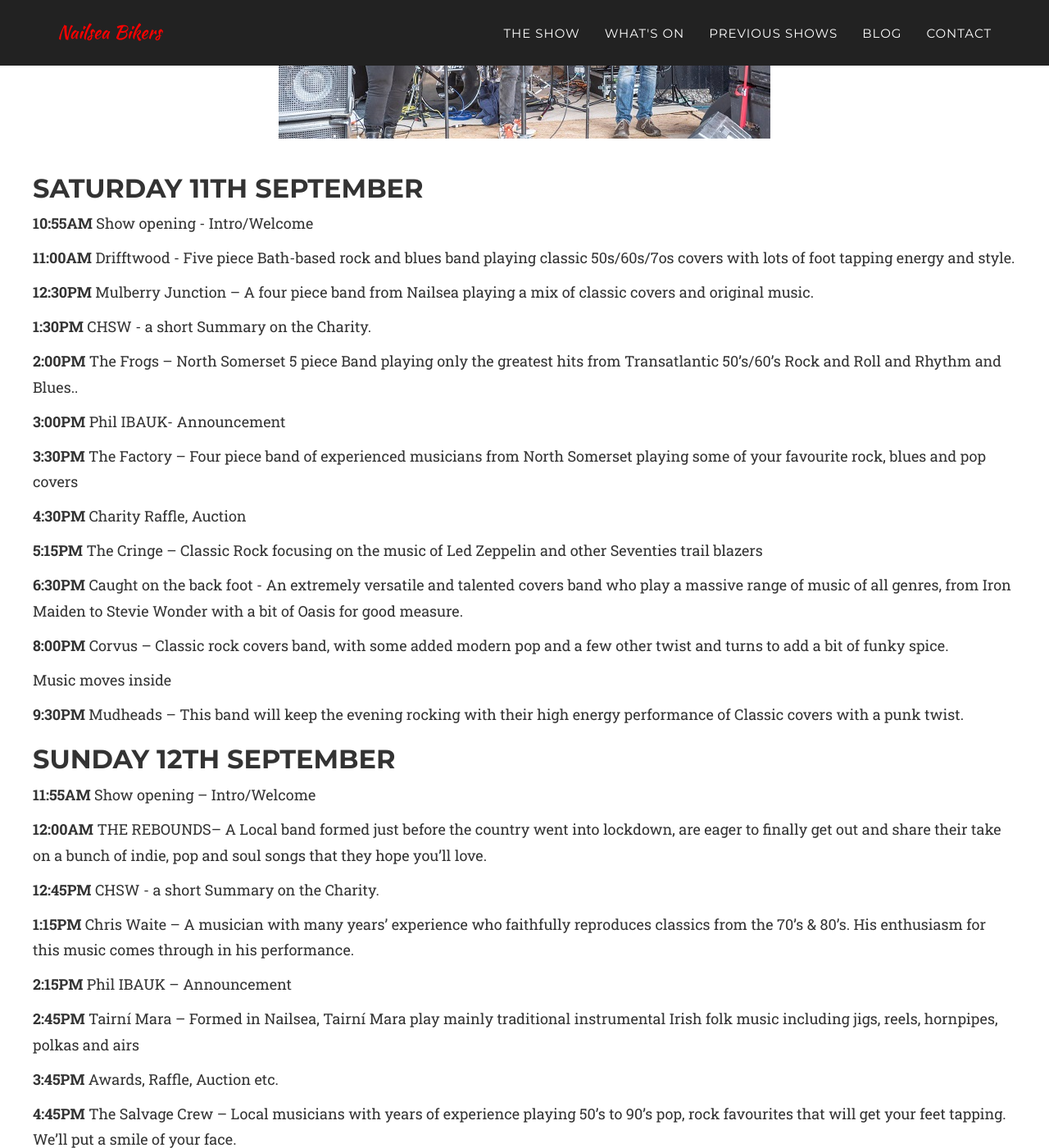
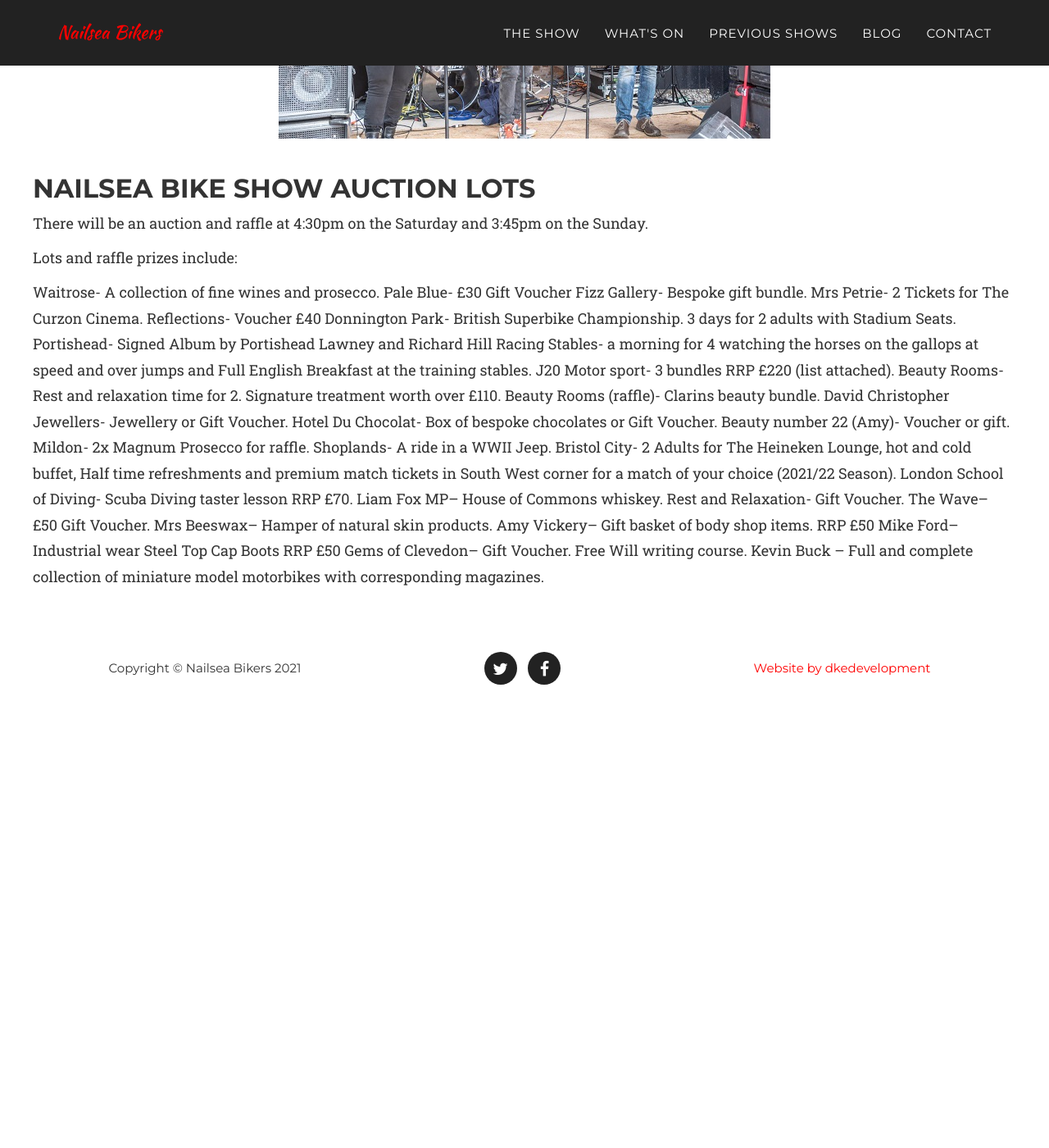
Before and after one commit to nailsea-bikers/nailsea-bikers.github.io, a Jekyll site: the page built from _posts/2021-08-30-auction-list-2021.markdown, in a window 1280 px wide and 1400 px high, scrolled down 601 px. Shown: the whole window at 82% size. Built offline with Jekyll 4.4.1, drawn with Linux system fonts in a browser that asks for light colours; some web fonts are replaced; after the commit the page ends 1461 px from its top, so only the background shows below that; some of the changed text lies outside the part shown.

Commit message:
Fix bad copy paste

```diff
--- a/_posts/2021-08-30-auction-list-2021.markdown
+++ b/_posts/2021-08-30-auction-list-2021.markdown
@@ -1,59 +1,45 @@
 ---
-title: 2021 Show Programme
+title: 2021 Auction List
 layout: blog
-date: 2021-03-11
+date: 2021-3-08
 img: band-600.jpg
 thumbnail: band-400.jpg
-alt: 2021 Show Programme
+alt: 2021 Auction List
 category: blog
-description: Full list of all the events and bands
+description: List of the Auction lots
 
 ---
 
-## Saturday 11th September
+## Nailsea Bike Show Auction Lots
 
-**10:55AM** Show opening - Intro/Welcome
+There will be an auction and raffle at 4:30pm on the Saturday and 3:45pm on the Sunday.
 
-**11:00AM** Drifftwood - Five piece Bath-based rock and blues band playing classic 50s/60s/7os covers with lots of foot tapping energy and style.
+Lots and raffle prizes include:
 
-**12:30PM** Mulberry Junction – A four piece band from Nailsea playing a mix of classic covers and original music.
-
-**1:30PM** CHSW - a short Summary on the Charity.
-
-**2:00PM** The Frogs – North Somerset 5 piece Band playing only the greatest hits from Transatlantic 50's/60's Rock and Roll and Rhythm and Blues..
-
-**3:00PM** Phil IBAUK- Announcement
-
-**3:30PM** The Factory – Four piece band of experienced musicians from North Somerset playing some of your favourite rock, blues and pop covers
-
-**4:30PM** Charity Raffle,  Auction
-
-**5:15PM** The Cringe – Classic Rock focusing on the music of Led Zeppelin and other Seventies trail blazers
-
-**6:30PM** Caught on the back foot - An extremely versatile and talented covers band who play a massive range of music of all genres, from Iron Maiden to Stevie Wonder with a bit of Oasis for good measure.
-
-**8:00PM** Corvus – Classic rock covers band, with some added modern pop and a few other twist and turns to add a bit of funky spice.
-
-Music moves inside
-
-**9:30PM** Mudheads – This band will keep the evening rocking with their high energy performance of Classic covers with a punk twist.
-
-## Sunday 12th September
-
-**11:55AM** Show opening – Intro/Welcome
-
-**12:00AM** THE REBOUNDS– A Local band formed just before the country went into lockdown, are eager to finally get out and share their take on a bunch of indie, pop and soul songs that they hope you'll love.
-
-**12:45PM** CHSW - a short Summary on the Charity.
-
-**1:15PM** Chris Waite – A musician with many years’ experience who faithfully reproduces classics from the 70’s & 80’s. His enthusiasm for this music comes through in his performance.
-
-**2:15PM** Phil IBAUK – Announcement
-
-**2:45PM** Tairní Mara – Formed in Nailsea, Tairní Mara play mainly traditional instrumental Irish folk music including jigs, reels, hornpipes, polkas and airs
-
-**3:45PM** Awards, Raffle, Auction etc.
-
-**4:45PM** The Salvage Crew – Local musicians with years of experience playing 50's to 90's pop, rock favourites that will get your feet tapping. We'll put a smile of your face.
-
-**6:00PM** Show closes :(
+Waitrose- A collection of fine wines and prosecco.
+Pale Blue- £30 Gift Voucher
+Fizz Gallery- Bespoke gift bundle.
+Mrs Petrie- 2 Tickets for The Curzon Cinema.
+Reflections- Voucher £40
+Donnington Park- British Superbike Championship. 3 days for 2 adults with Stadium Seats.
+Portishead- Signed Album by Portishead
+Lawney and Richard Hill Racing Stables- a morning for 4 watching the horses on the gallops at speed and over jumps and Full English Breakfast at the training stables.
+J20 Motor sport- 3 bundles RRP £220 (list attached).
+Beauty Rooms- Rest and relaxation time for 2. Signature treatment worth over £110.
+Beauty Rooms (raffle)- Clarins beauty bundle.
+David Christopher Jewellers- Jewellery or Gift Voucher.
+Hotel Du Chocolat- Box of bespoke chocolates or Gift Voucher.
+Beauty number 22 (Amy)- Voucher or gift.
+Mildon- 2x Magnum Prosecco for raffle.
+Shoplands- A ride in a WWII Jeep.
+Bristol City- 2 Adults for The Heineken Lounge, hot and cold buffet, Half time refreshments and premium match tickets in South West corner for a match of your choice (2021/22 Season).
+London School of Diving- Scuba Diving taster lesson RRP £70.
+Liam Fox MP– House of Commons whiskey.
+Rest and Relaxation- Gift Voucher.
+The Wave– £50 Gift Voucher.
+Mrs Beeswax– Hamper of natural skin products.
+Amy Vickery– Gift basket of body shop items. RRP £50
+Mike Ford– Industrial wear Steel Top Cap Boots RRP £50
+Gems of Clevedon– Gift Voucher.
+Free Will writing course.
+Kevin Buck – Full and complete collection of miniature model motorbikes with corresponding magazines.
```
